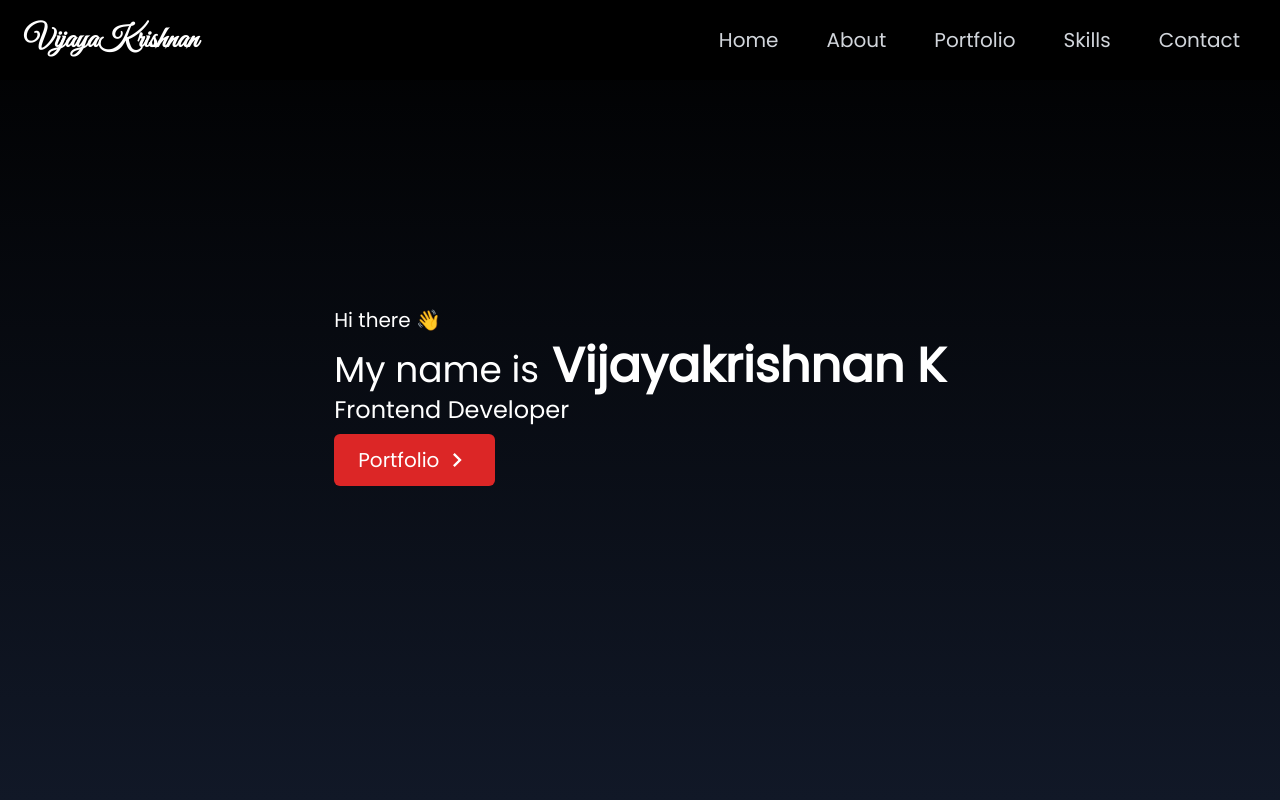
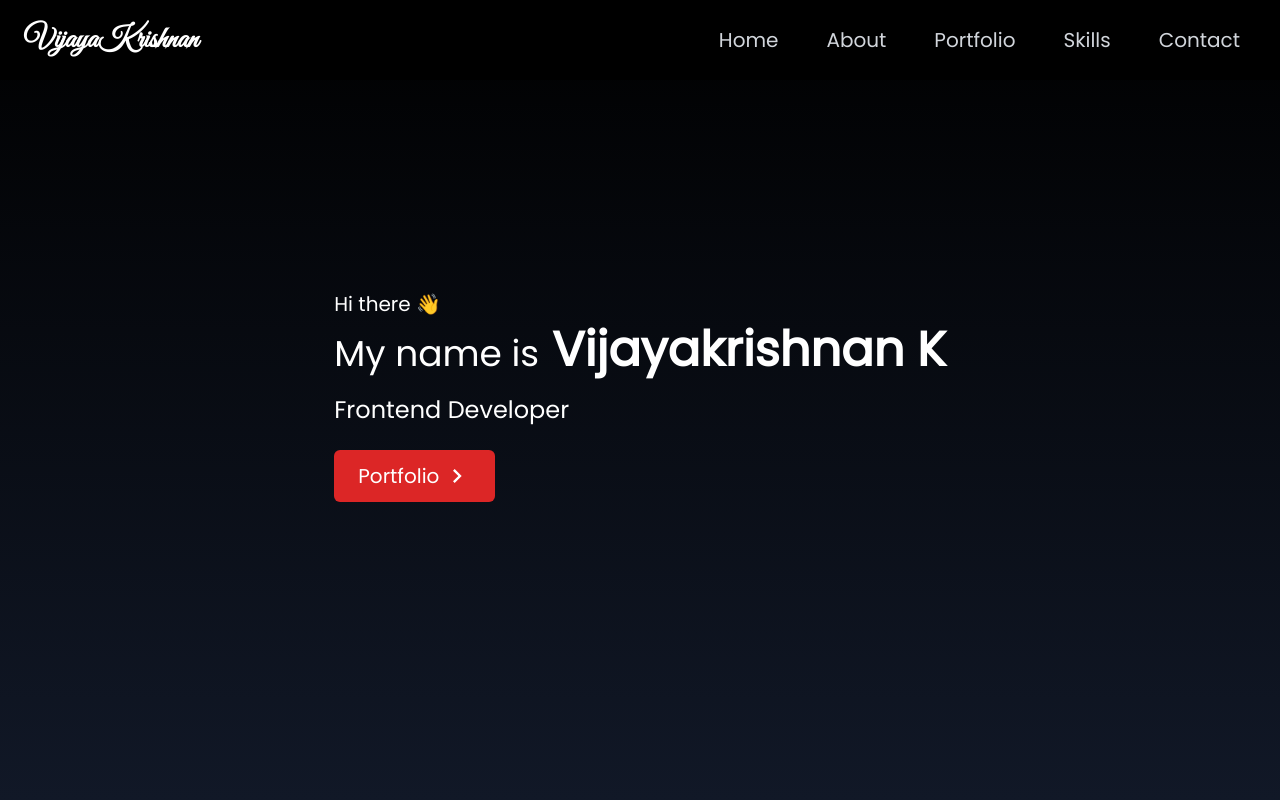
Before and after one commit to kvijayakrishnan/new-portfolio, a React (Create React App) app: page / in a window 1280 px wide. Shown: the top 800 px of the page. Built offline with nearby package versions, Linux system fonts and the light colour scheme.

Commit message:
add padding

```diff
--- a/src/components/Home.jsx
+++ b/src/components/Home.jsx
@@ -31,7 +31,7 @@ const Home = () => {
                     Hi there 👋
                 </h1>
                 <h2 className='text-3xl sm:text-5xl font-bold text-white mt-2'> <span className='font-thin text-4xl'> My name is</span>  Vijayakrishnan K</h2>
-                <h2 className='text-3xl sm:text-2xl  text-white mt-1 font-thin'>{word}</h2>
+                <h2 className='text-3xl sm:text-2xl  text-white mt-1 font-thin py-4'>{word}</h2>
                 {/* <h5 className='text-white font-light text-2xl py-4  font-thin'> Passionate full-stack developer.
                 currently focused on building responsive full-stack web applications
                 </h5> */}
```
